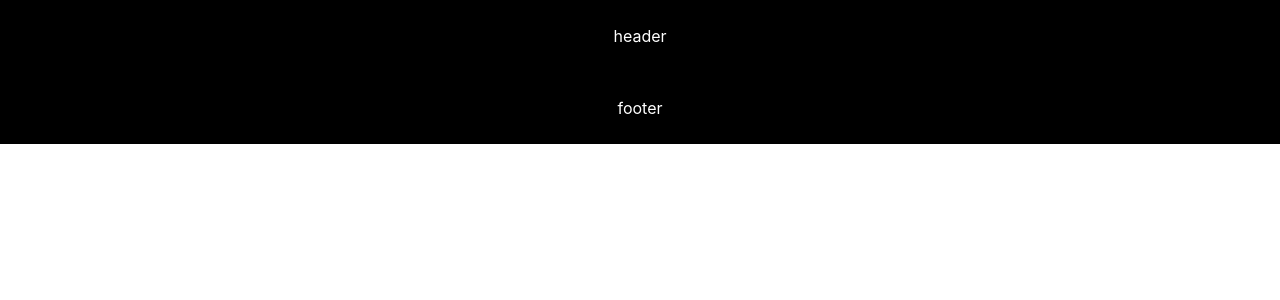
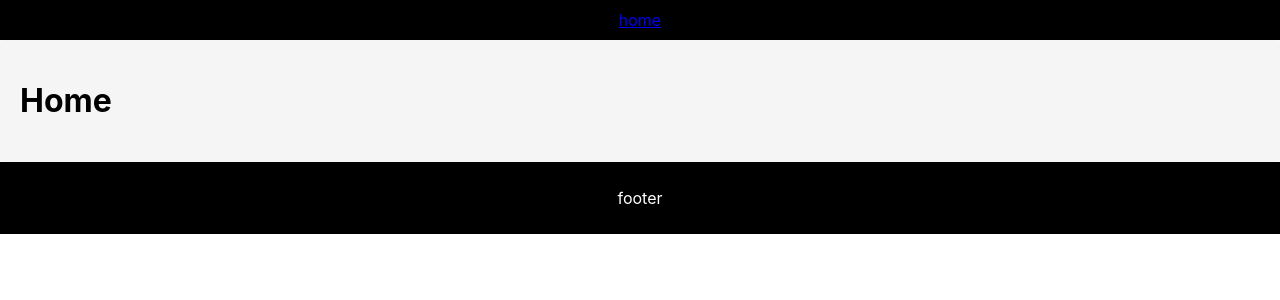
Before and after one commit to trevsm/macro35-photography, a React (Create React App) app: page / in a window 1280 px wide. Shown: the top 300 px of the page. Built offline with nearby package versions, Linux system fonts and the light colour scheme.

Commit message:
routes init

```diff
--- a/package.json
+++ b/package.json
@@ -12,6 +12,7 @@
     "@types/react-dom": "^18.0.9",
     "react": "^18.2.0",
     "react-dom": "^18.2.0",
+    "react-router-dom": "^6.4.5",
     "react-scripts": "5.0.1",
     "typescript": "^4.9.4",
     "web-vitals": "^2.1.4"
@@ -42,6 +43,7 @@
     ]
   },
   "devDependencies": {
+    "@types/react-router-dom": "^5.3.3",
     "@typescript-eslint/eslint-plugin": "^5.46.0",
     "@typescript-eslint/parser": "^5.46.0",
     "eslint": "^8.29.0",
--- a/src/app/App.tsx
+++ b/src/app/App.tsx
@@ -1,10 +1,30 @@
+import { createBrowserRouter, RouterProvider } from "react-router-dom";
+
 import Footer from "../partials/Footer";
 import Header from "../partials/Header";
+
+import ErrorPage from "../routes/Error";
+import NotFound from "../routes/NotFound";
+
+import Root from "../routes/Root";
+
+const router = createBrowserRouter([
+  {
+    path: "/",
+    element: <Root />,
+  },
+  {
+    path: "*",
+    element: <NotFound />,
+    errorElement: <ErrorPage />,
+  },
+]);
 
 function App() {
   return (
     <div className="App">
       <Header />
+      <RouterProvider router={router} />
       <Footer />
     </div>
   );
--- a/src/partials/Footer.tsx
+++ b/src/partials/Footer.tsx
@@ -1,4 +1,4 @@
-import styles from "./partials.module.css";
+import styles from "../styles/partials.module.css";
 
 export default function Footer() {
   return (
--- a/src/partials/Header.tsx
+++ b/src/partials/Header.tsx
@@ -1,9 +1,11 @@
-import styles from "./partials.module.css";
+import styles from "../styles/partials.module.css";
 
 export default function Header() {
   return (
     <header className={styles.header}>
-      <p>header</p>
+      <nav>
+        <a href="/">home</a>
+      </nav>
     </header>
   );
 }
--- /dev/null
+++ b/src/routes/Error.tsx
@@ -0,0 +1,17 @@
+import { useRouteError } from "react-router-dom";
+import styles from "../styles/pages.module.css";
+
+export default function ErrorPage() {
+  const error: any = useRouteError();
+  console.error(error);
+
+  return (
+    <div className={styles.content}>
+      <h1>Oops!</h1>
+      <p>Sorry, an unexpected error has occurred.</p>
+      <p>
+        <i>{error.statusText || error.message}</i>
+      </p>
+    </div>
+  );
+}
--- /dev/null
+++ b/src/routes/NotFound.tsx
@@ -0,0 +1,12 @@
+import styles from "../styles/pages.module.css";
+
+export default function NotFound() {
+  return (
+    <div className={styles.content}>
+      <h1>Not Found</h1>
+      <p>
+        <i>Sorry, the page you are looking for does not exist.</i>
+      </p>
+    </div>
+  );
+}
--- /dev/null
+++ b/src/routes/Root.tsx
@@ -0,0 +1,9 @@
+import styles from "../styles/pages.module.css";
+
+export default function Root() {
+  return (
+    <div className={styles.content}>
+      <h1>Home</h1>
+    </div>
+  );
+}
--- /dev/null
+++ b/src/styles/pages.module.css
@@ -0,0 +1,6 @@
+.content {
+  background-color: #f5f5f5;
+  padding: 20px;
+  border-radius: 5px;
+  box-shadow: 0 0 10px rgba(0, 0, 0, 0.1);
+}
```
Also changed, not shown: src/routes/FeaturedExhibit.tsx (added, +9 -0 lines), src/styles/partials.module.css (renamed from src/partials/partials.module.css), 1 other file (tests, documents, lock files or other folders).
